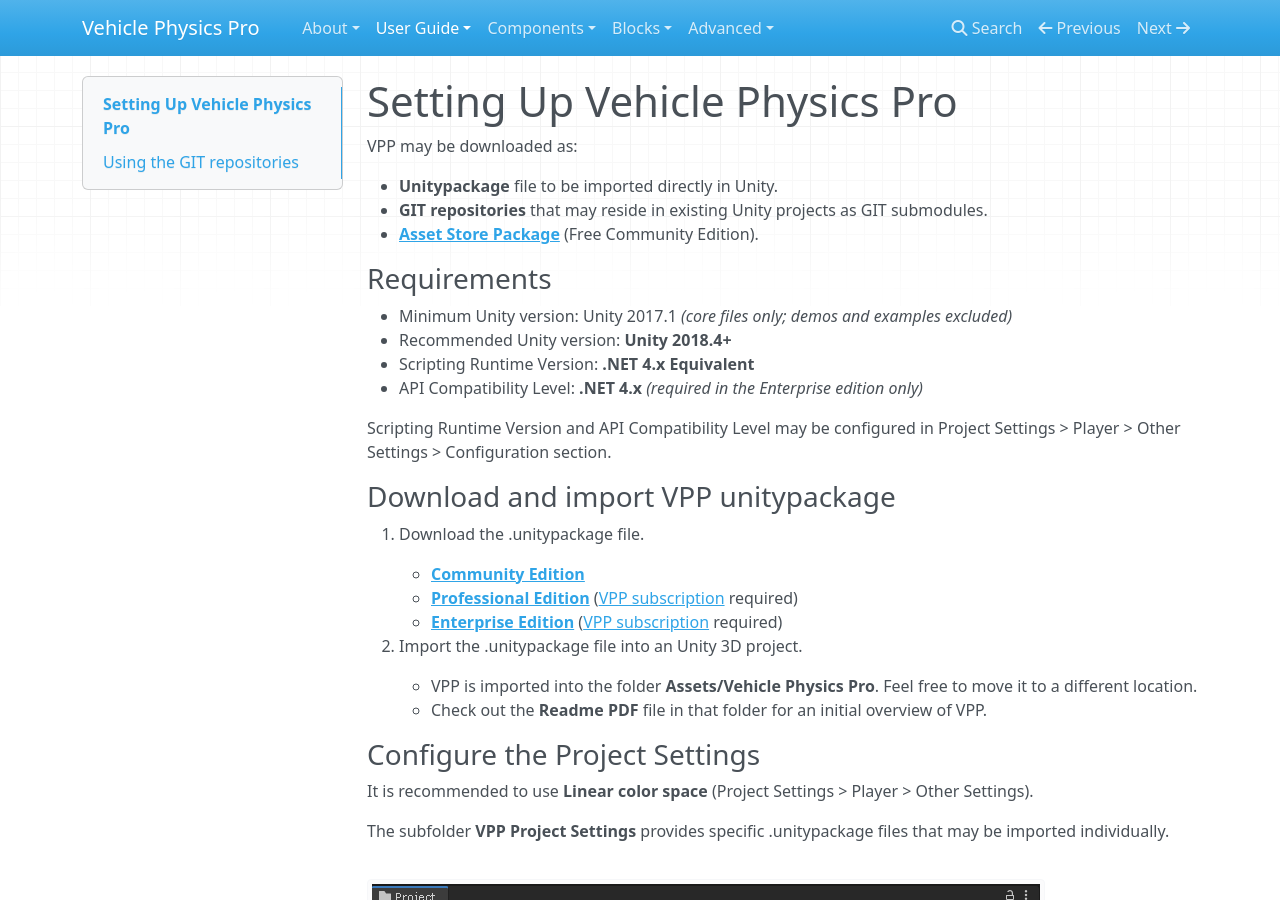
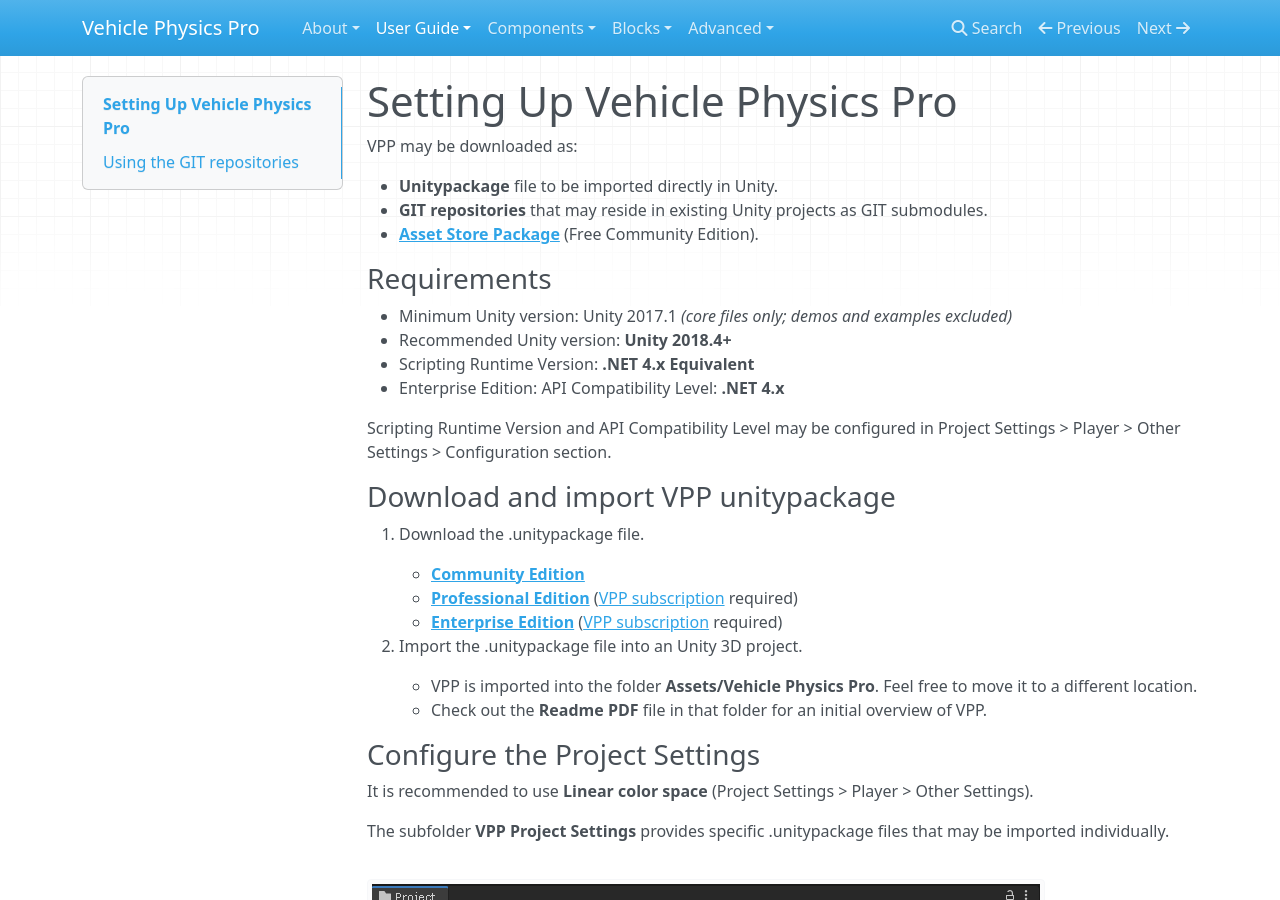
Before and after one commit to EdyJ/vehicle-physics-docs, an MkDocs documentation site: the page built from docs/user-guide/setting-up-vpp.md, in a window 1280 px wide and 900 px high. Built offline with MkDocs 1.6.1, drawn with Linux system fonts in a browser that asks for light colours; nearby versions of some CDN libraries; library files that are not in the unit come from our copies.

Commit message:
Minor amendments

```diff
--- a/docs/user-guide/setting-up-vpp.md
+++ b/docs/user-guide/setting-up-vpp.md
@@ -12,7 +12,7 @@
 - Minimum Unity version: Unity 2017.1 _(core files only; demos and examples excluded)_
 - Recommended Unity version: **Unity 2018.4+**
 - Scripting Runtime Version: **.NET 4.x Equivalent**
-- API Compatibility Level: **.NET 4.x** _(required in the Enterprise edition only)_
+- Enterprise Edition: API Compatibility Level: **.NET 4.x**
 
 Scripting Runtime Version and API Compatibility Level may be configured in Project Settings > Player > Other Settings > Configuration section.
 
```
Also changed, not shown: docs/about/changelog.md (+1 -1 lines).
